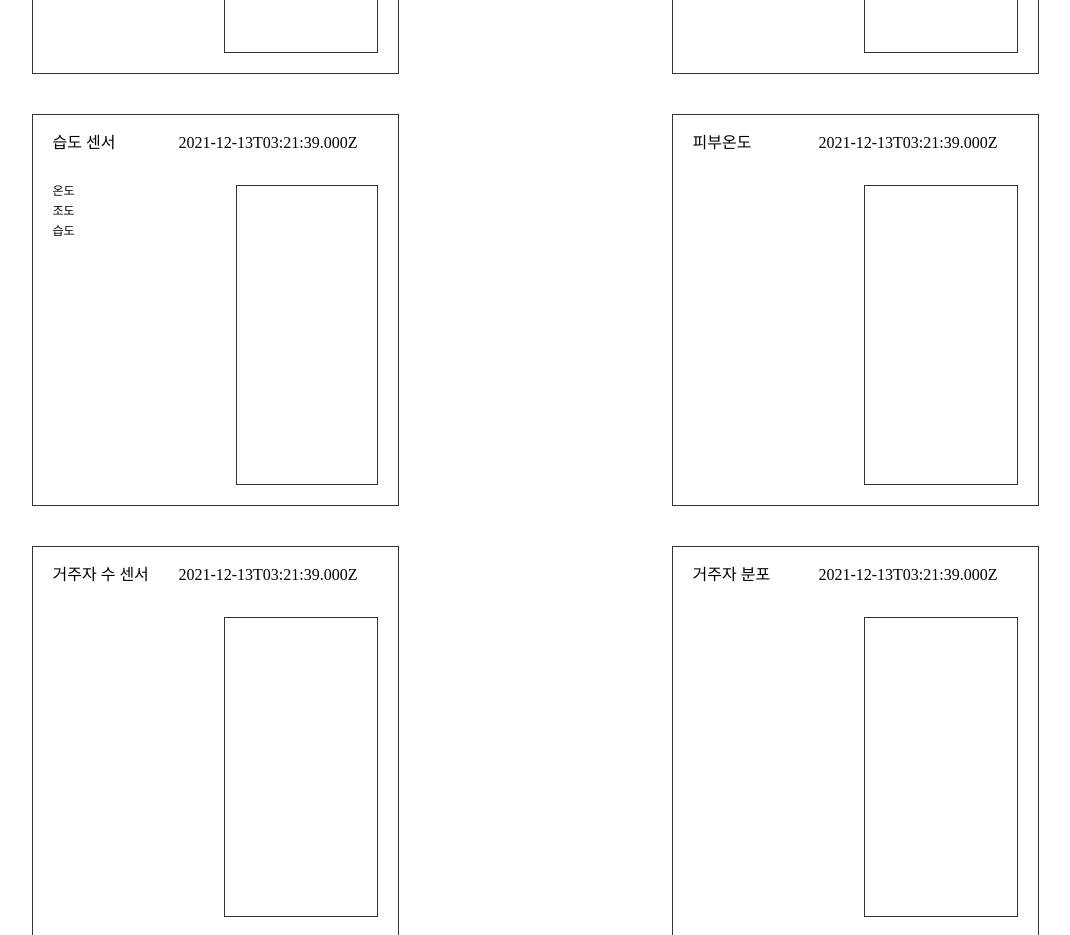
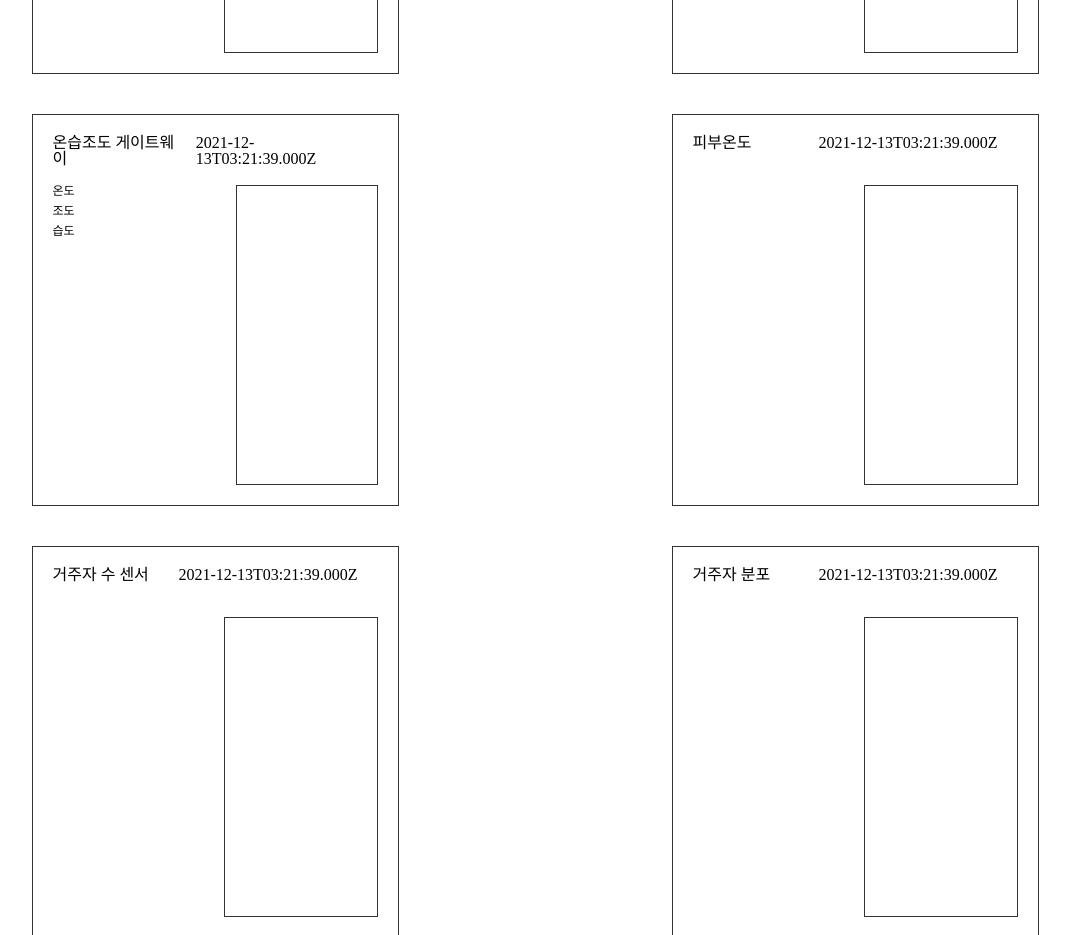
Before and after one commit to formegusto/bh-sensor-prototype, a React (Create React App) app: page / in a window 1280 px wide. Shown: the part 800-1735 px from the top of the page, without its empty margins (105-1175 px from the left). Built offline with nearby package versions, Linux system fonts and the light colour scheme.

Commit message:
ui data init

```diff
--- a/src/containers/BuildingExampleOne.tsx
+++ b/src/containers/BuildingExampleOne.tsx
@@ -44,8 +44,8 @@ function BuildingExampleOne() {
         />
         <SensorContainer
           building={buildingInfo}
-          name="습도"
-          title="습도 센서"
+          name="온도,습도,조도 게이트웨이"
+          title="온습조도 게이트웨이"
           interval={15}
           includeSensors={sensorTypeThree}
           inGateway
```
